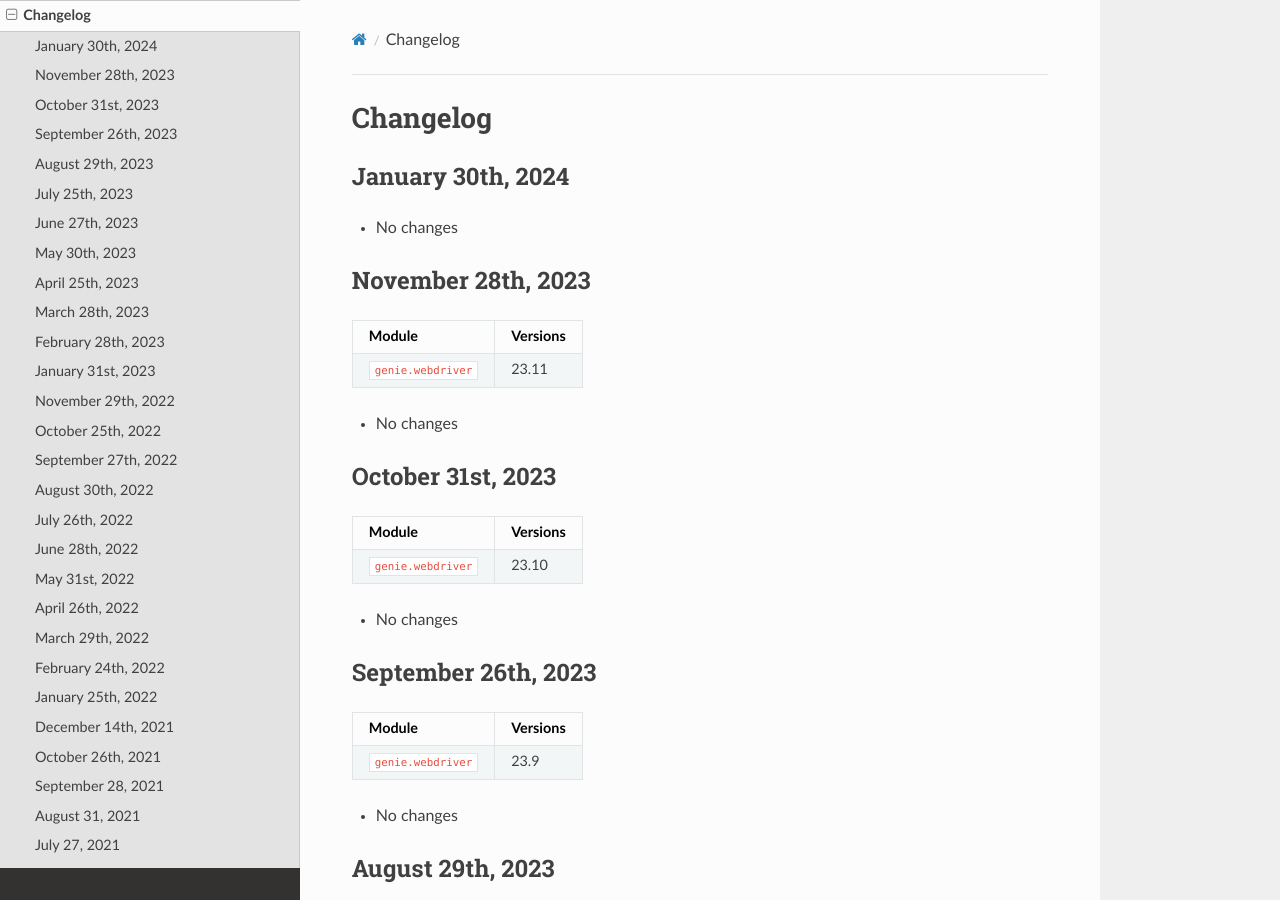
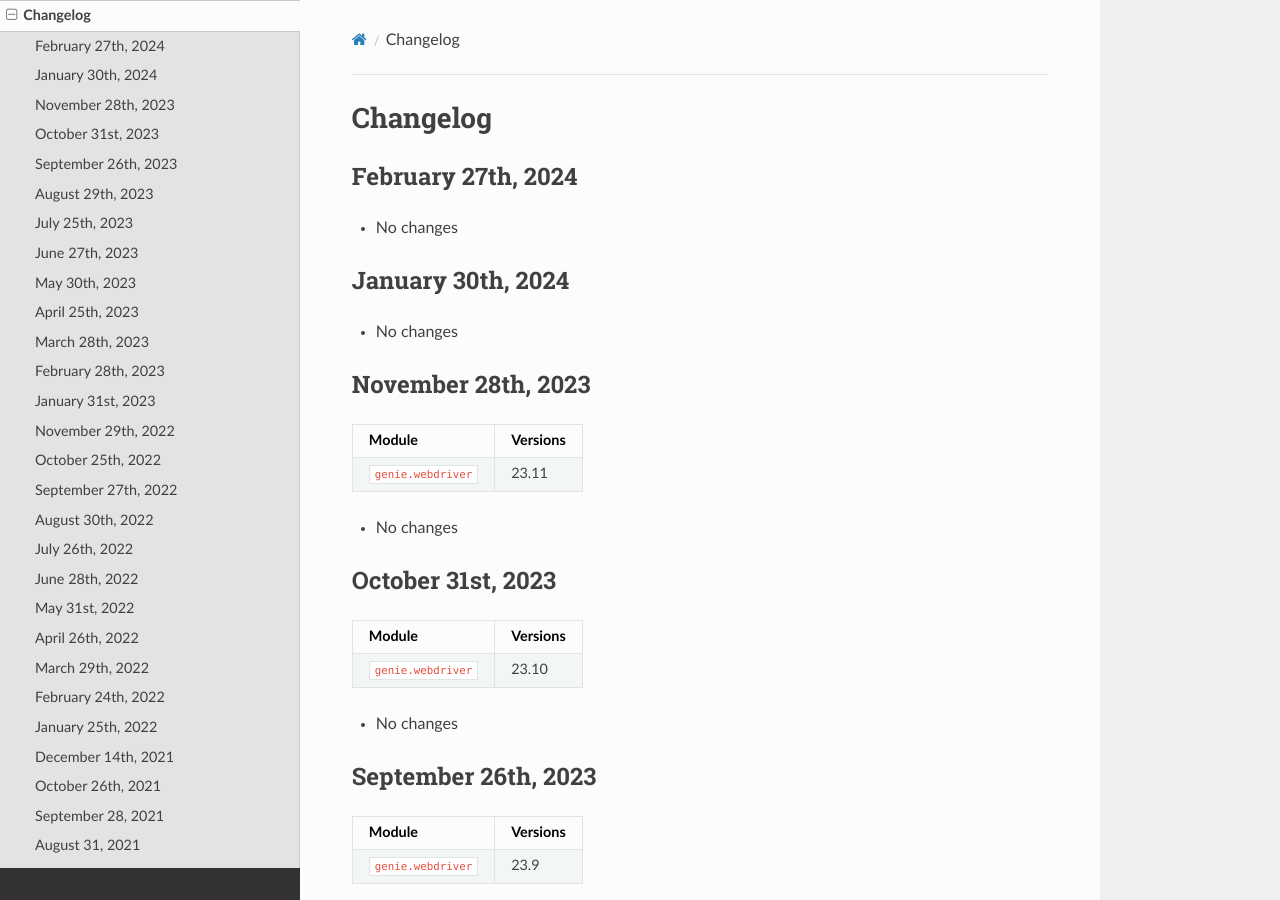
Before and after one commit to CiscoTestAutomation/geniewebdriver, a Sphinx documentation site: the page built from docs/changelog/index.rst, in a window 1280 px wide and 900 px high. Built offline with Sphinx 7.4.7 and the Read the Docs theme 2.0.0, drawn with Linux system fonts in a browser that asks for light colours.

Commit message:
update changelogs

```diff
--- a/docs/changelog/index.rst
+++ b/docs/changelog/index.rst
@@ -1,5 +1,16 @@
 Changelog
 =========
+
+February 27th, 2024
+------------------
+
++-------------------------------+-------------------------------+
+| Module                        | Versions                      |
++===============================+===============================+
+| ``genie.webdriver``           | 24.2                         |
++-------------------------------+-------------------------------+
+
+- No changes
 
 January 30th, 2024
 ------------------
```
